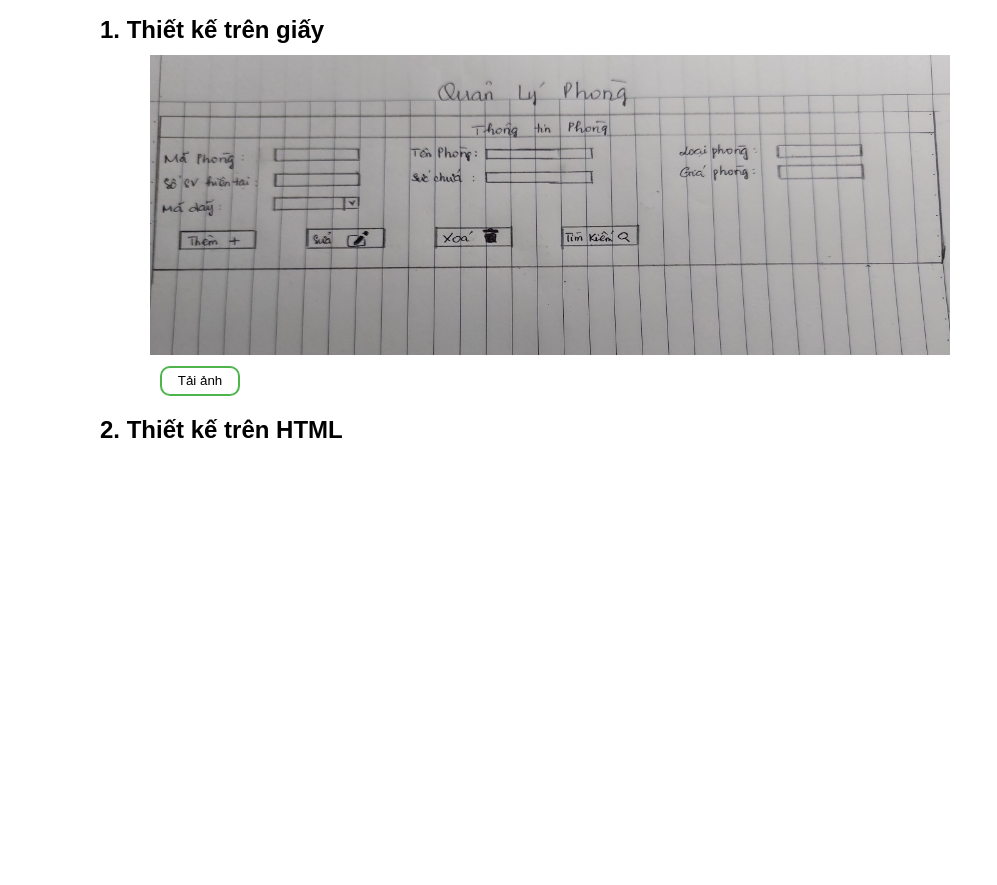
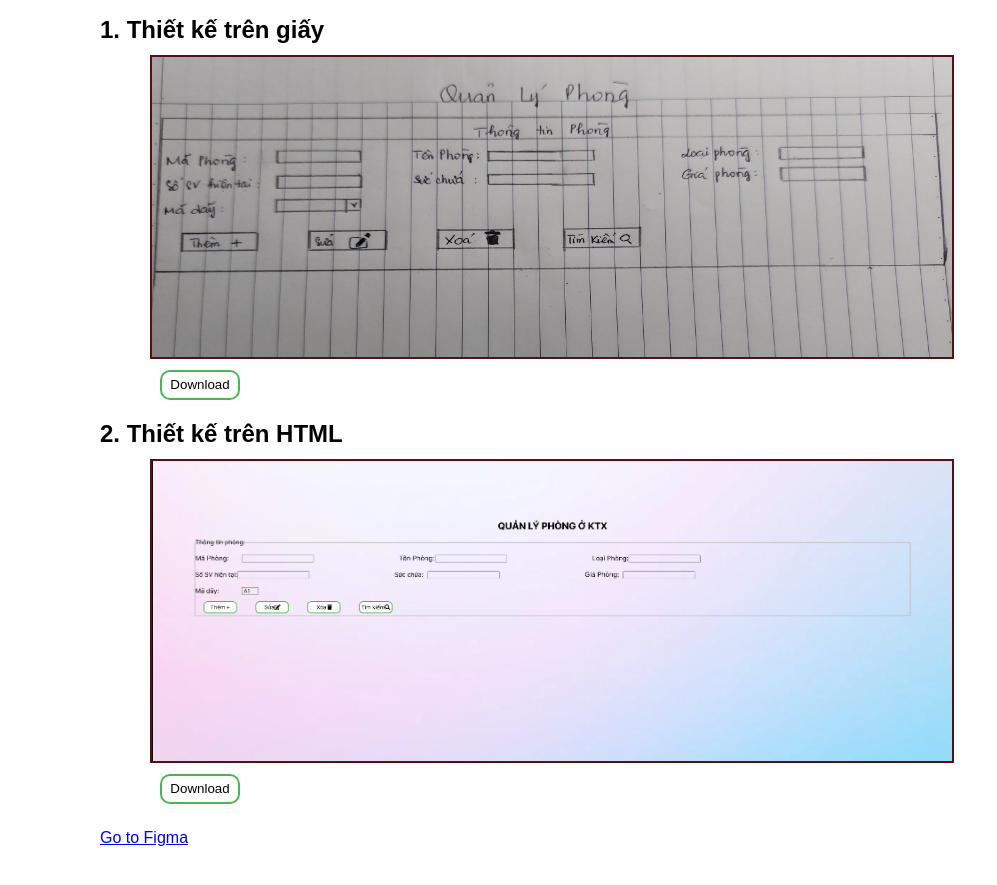
Before and after one commit to GiaLyy/about.me, a plain HTML site: page design.html in a window 1280 px wide. Shown: the part 145-1030 px from the top of the page, without its empty margins (0-997 px from the left). Before the commit the page ends 800 px from the top, so only its background shows below. Drawn offline with Linux system fonts and the light colour scheme.

Commit message:
menu lab4

```diff
--- a/design.css
+++ b/design.css
@@ -110,6 +110,7 @@
     width: 800px;
     height: 300px;
     margin-left: 50px;
+    border: 2px solid rgb(85, 18, 18);
   }
   .NDung button{
     margin-left: 60px;
--- a/design.html
+++ b/design.html
@@ -33,9 +33,12 @@
                 <h1>DESIGN</h1>
                 <h2>1. Thiết kế trên giấy</h2>
                 <img src="./assets/images/z4860240670988_b2fb4ae5de1f73388274d1bfc116ed3b.jpg" alt="Thiết kế trên giấy">
-                <a href="./assets/images/z4860240670988_b2fb4ae5de1f73388274d1bfc116ed3b.jpg" download><button>Tải ảnh</button></a>
+                <a href="./assets/images/z4860240670988_b2fb4ae5de1f73388274d1bfc116ed3b.jpg" download><button>Download</button></a>
 
                 <h2>2. Thiết kế trên HTML</h2>
+                <img src="./assets/images/Screenshot 2023-11-09 221835.png" alt="Thiết kế trên html">
+                <a href="./assets/images/Screenshot 2023-11-09 221835.png" download><button>Download</button></a>
+                <a href="https://www.figma.com/file/lTt8FYZaucyT1iWarIfxQa/Untitled?type=design&node-id=1%3A2&mode=design&t=2OvpkPDn7Nstz6s0-1" target="_blank">Go to Figma</a>
             </div>
 
           </div>
```
Also changed, not shown: assets/images/Screenshot 2023-11-09 221835.png (added).
